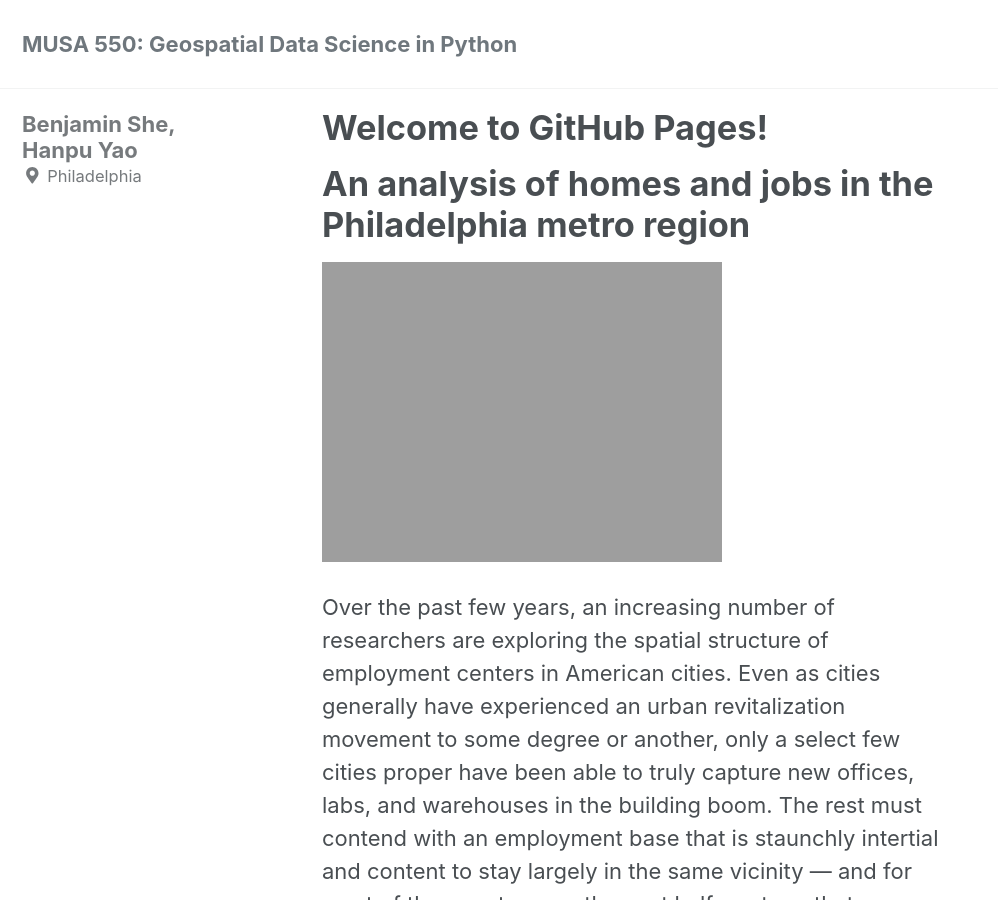
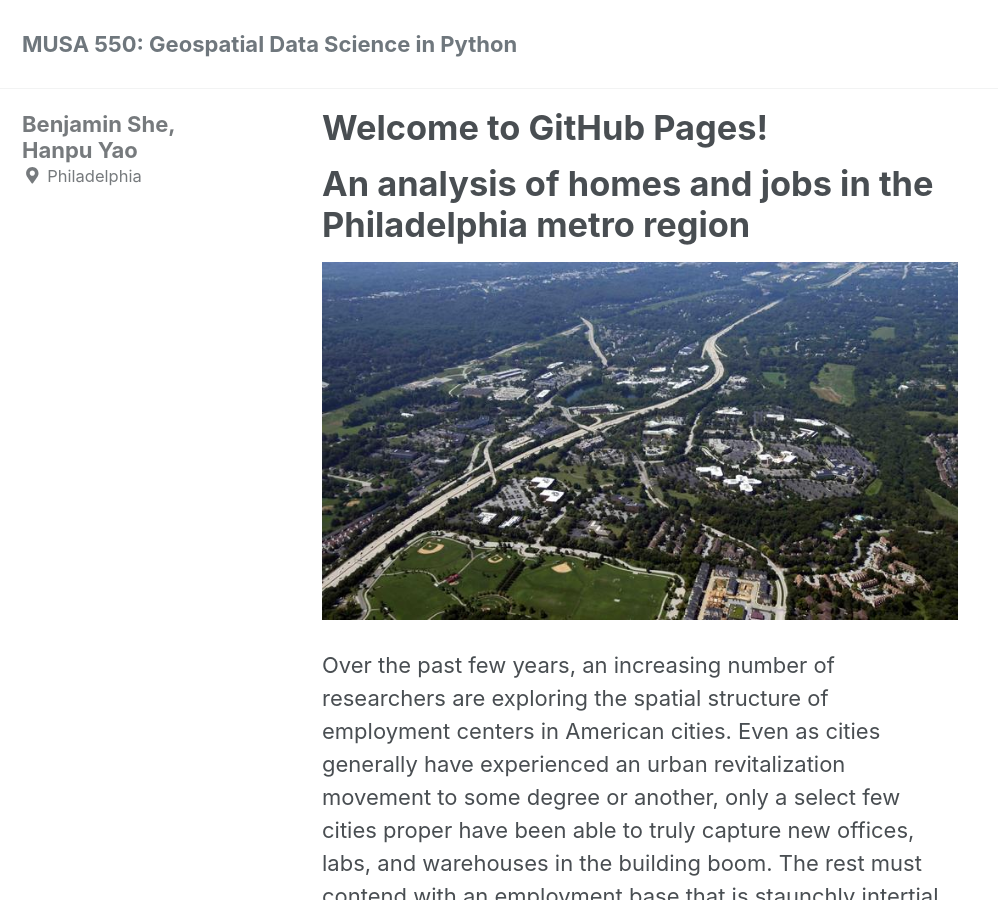
Before and after one commit to yhp92/MUSA550-final, a Jekyll site: the page built from _posts/2019-04-18-welcome-to-github-pages.md, in a window 1280 px wide and 900 px high. Shown: the whole window, without its empty margins (0-998 px from the left). Built offline with Jekyll 4.4.1, drawn with Linux system fonts in a browser that asks for light colours; cached includes are drawn as plain includes; nearby versions of some CDN libraries; a script that is not in the unit is left out.

Commit message:
Update 2019-04-18-welcome-to-github-pages.md

```diff
--- a/_posts/2019-04-18-welcome-to-github-pages.md
+++ b/_posts/2019-04-18-welcome-to-github-pages.md
@@ -11,7 +11,8 @@ tags:
 # An analysis of homes and jobs in the Philadelphia metro region
 
 
-![assets/images/chesterbrook.jpg](Aerial image of Chesterbrook business park CBD, Philadelphia)
+![Aerial image of Chesterbrook business park CBD, Philadelphia]({{ site.url }}{{ site.baseurl }}/assets/images/chesterbrook.jpeg)
+
 
 
 Over the past few years, an increasing number of researchers are exploring the spatial structure of employment centers in American cities. Even as cities generally have experienced an urban revitalization movement to some degree or another, only a select few cities proper have been able to truly capture new offices, labs, and warehouses in the building boom. The rest must contend with an employment base that is staunchly intertial and content to stay largely in the same vicinity — and for most of the country over the past half-century, that means sticking to some degree of suburban decentralzation.
```
